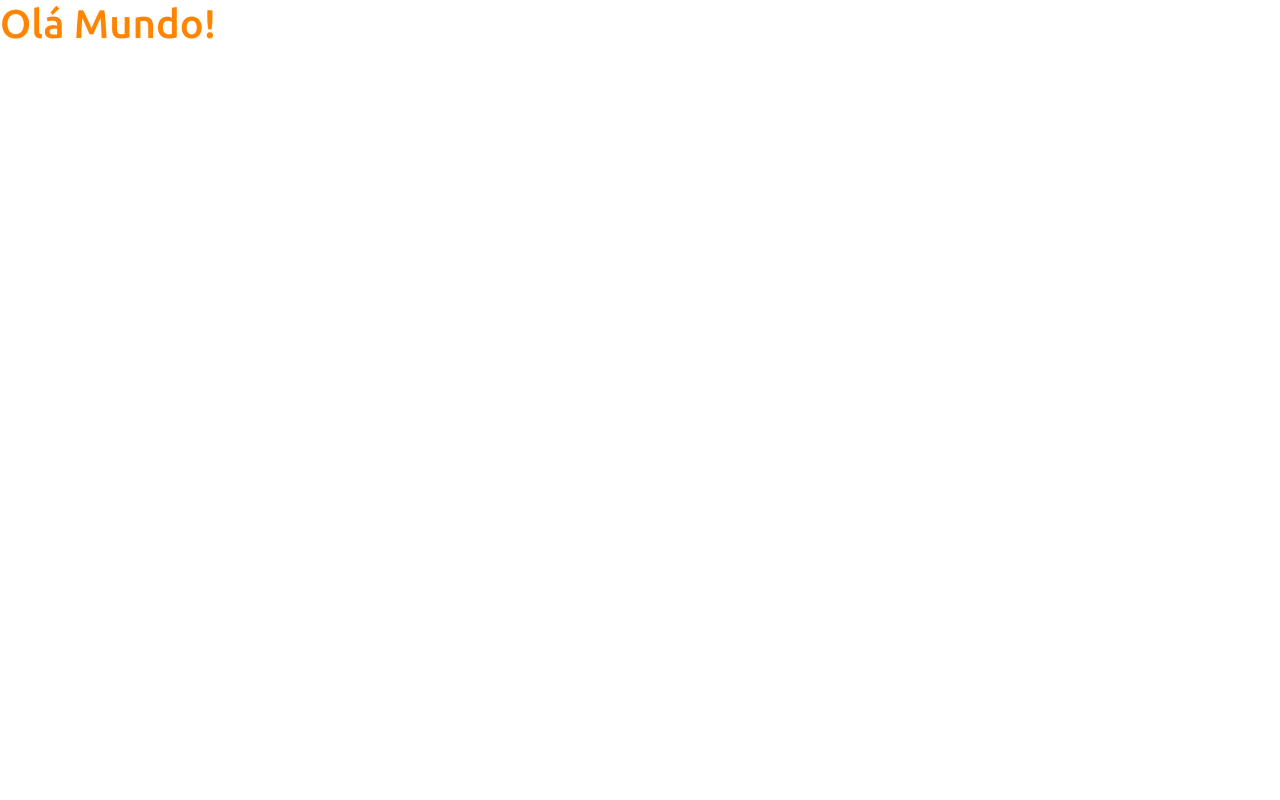
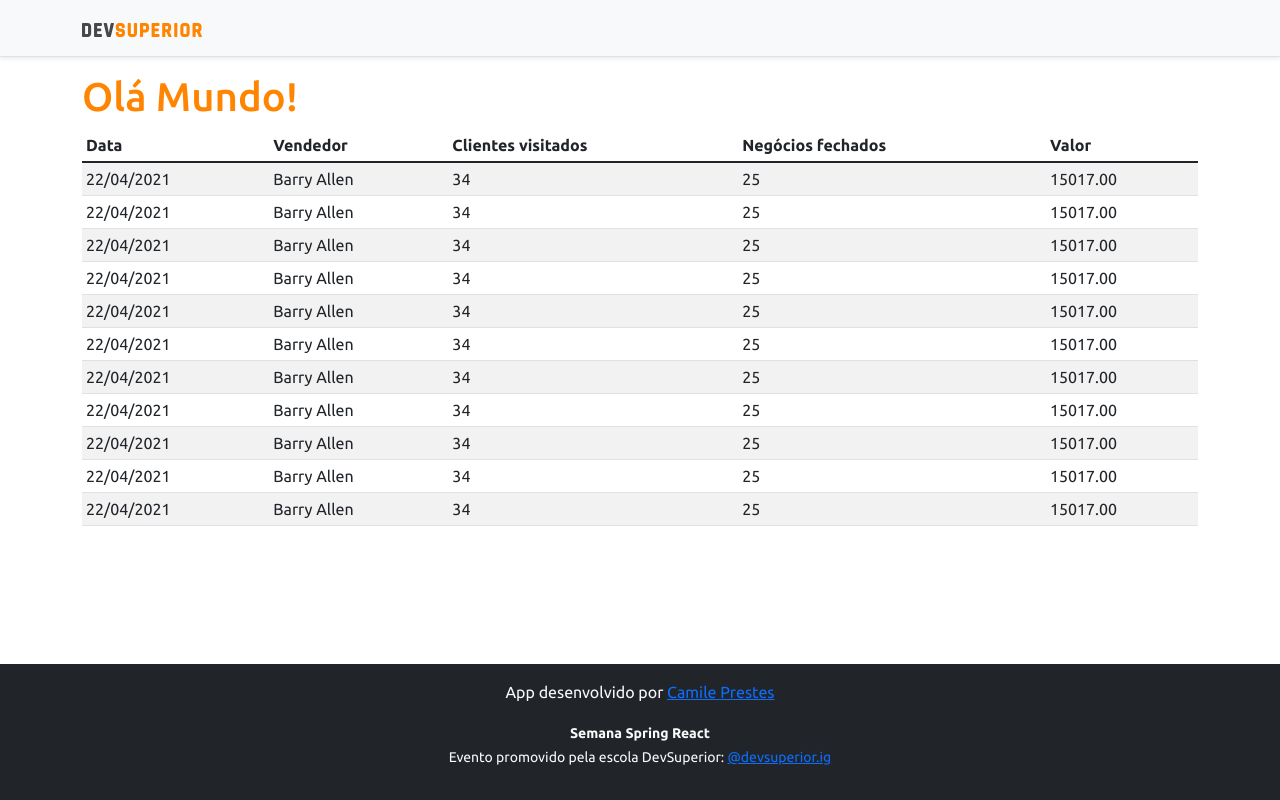
Before and after one commit to camileprestes/projeto-sds4, a React (Create React App) app in the folder frontend/: page / in a window 1280 px wide. Built offline with nearby package versions, Linux system fonts and the light colour scheme.

Commit message:
Basic static components

```diff
--- a/frontend/public/index.html
+++ b/frontend/public/index.html
@@ -7,37 +7,12 @@
     <meta name="theme-color" content="#000000" />
     <meta
       name="description"
-      content="Web site created using create-react-app"
+      content="Esse app foi desenvolvido na Semana de Spring React"
     />
-    <link rel="apple-touch-icon" href="%PUBLIC_URL%/logo192.png" />
-    <!--
-      manifest.json provides metadata used when your web app is installed on a
-      user's mobile device or desktop. See https://developers.google.com/web/fundamentals/web-app-manifest/
-    -->
-    <link rel="manifest" href="%PUBLIC_URL%/manifest.json" />
-    <!--
-      Notice the use of %PUBLIC_URL% in the tags above.
-      It will be replaced with the URL of the `public` folder during the build.
-      Only files inside the `public` folder can be referenced from the HTML.
-
-      Unlike "/favicon.ico" or "favicon.ico", "%PUBLIC_URL%/favicon.ico" will
-      work correctly both with client-side routing and a non-root public URL.
-      Learn how to configure a non-root public URL by running `npm run build`.
-    -->
-    <title>React App</title>
+    <title>DSVendas</title>
   </head>
   <body>
-    <noscript>You need to enable JavaScript to run this app.</noscript>
+    <noscript>Você precisa habilitar o JavaScript para rodar esse app.</noscript>
     <div id="root"></div>
-    <!--
-      This HTML file is a template.
-      If you open it directly in the browser, you will see an empty page.
-
-      You can add webfonts, meta tags, or analytics to this file.
-      The build step will place the bundled scripts into the <body> tag.
-
-      To begin the development, run `npm start` or `yarn start`.
-      To create a production bundle, use `npm run build` or `yarn build`.
-    -->
   </body>
 </html>
--- a/frontend/src/App.tsx
+++ b/frontend/src/App.tsx
@@ -1,10 +1,19 @@
+import DataTable from 'components/DataTable';
+import Footer from 'components/Footer';
+import NavBar from 'components/NavBar';
 import React from 'react';
 
 function App() {
   return (
-    <div>
-     <h1 className="text-primary">Olá Mundo!</h1>
-    </div>
+    <>
+      <NavBar />
+      <div className="container">
+        <h1 className="text-primary">Olá Mundo!</h1>
+
+        <DataTable />
+      </div>
+      <Footer />
+    </>
   );
 }
 
--- /dev/null
+++ b/frontend/src/components/DataTable/index.tsx
@@ -0,0 +1,90 @@
+const DataTable = () => {
+    return (
+        <div className="table-responsive">
+            <table className="table table-striped table-sm">
+                <thead>
+                    <tr>
+                        <th>Data</th>
+                        <th>Vendedor</th>
+                        <th>Clientes visitados</th>
+                        <th>Negócios fechados</th>
+                        <th>Valor</th>
+                    </tr>
+                </thead>
+                <tbody>
+                    <tr>
+                        <td>22/04/2021</td>
+                        <td>Barry Allen</td>
+                        <td>34</td>
+                        <td>25</td>
+                        <td>15017.00</td>
+                    </tr>
+                    <tr>
+                        <td>22/04/2021</td>
+                        <td>Barry Allen</td>
+                        <td>34</td>
+                        <td>25</td>
+                        <td>15017.00</td>
+                    </tr> <tr>
+                        <td>22/04/2021</td>
+                        <td>Barry Allen</td>
+                        <td>34</td>
+                        <td>25</td>
+                        <td>15017.00</td>
+                    </tr> <tr>
+                        <td>22/04/2021</td>
+                        <td>Barry Allen</td>
+                        <td>34</td>
+                        <td>25</td>
+                        <td>15017.00</td>
+                    </tr> <tr>
+                        <td>22/04/2021</td>
+                        <td>Barry Allen</td>
+                        <td>34</td>
+                        <td>25</td>
+                        <td>15017.00</td>
+                    </tr> <tr>
+                        <td>22/04/2021</td>
+                        <td>Barry Allen</td>
+                        <td>34</td>
+                        <td>25</td>
+                        <td>15017.00</td>
+                    </tr> <tr>
+                        <td>22/04/2021</td>
+                        <td>Barry Allen</td>
+                        <td>34</td>
+                        <td>25</td>
+                        <td>15017.00</td>
+                    </tr> <tr>
+                        <td>22/04/2021</td>
+                        <td>Barry Allen</td>
+                        <td>34</td>
+                        <td>25</td>
+                        <td>15017.00</td>
+                    </tr> <tr>
+                        <td>22/04/2021</td>
+                        <td>Barry Allen</td>
+                        <td>34</td>
+                        <td>25</td>
+                        <td>15017.00</td>
+                    </tr> <tr>
+                        <td>22/04/2021</td>
+                        <td>Barry Allen</td>
+                        <td>34</td>
+                        <td>25</td>
+                        <td>15017.00</td>
+                    </tr> <tr>
+                        <td>22/04/2021</td>
+                        <td>Barry Allen</td>
+                        <td>34</td>
+                        <td>25</td>
+                        <td>15017.00</td>
+                    </tr>
+                </tbody>
+            </table>
+        </div>
+
+    );
+}
+
+export default DataTable;
--- /dev/null
+++ b/frontend/src/components/Footer/index.tsx
@@ -0,0 +1,13 @@
+const Footer = () => {
+    return (
+        <footer className="footer mt-auto py-3 bg-dark">
+            <div className="container">
+                <p className="text-light">App desenvolvido por <a href="https://github.com/camileprestes" target="_blank" rel="noreferrer">Camile Prestes</a></p>
+                <p className="text-light"><small><strong>Semana Spring React</strong><br />
+                    Evento promovido pela escola DevSuperior: <a href="https://instagram.com/devsuperior.ig" target="_blank" rel="noreferrer">@devsuperior.ig</a></small></p>
+            </div>
+        </footer>
+    );
+}
+
+export default Footer;
--- /dev/null
+++ b/frontend/src/components/NavBar/index.tsx
@@ -0,0 +1,16 @@
+import ImgDsDark from 'assets/img/ds-dark.svg'
+
+const NavBar = () => {
+    return (
+        <div className="d-flex flex-column flex-md-row align-items-center p-3 px-md-4 mb-3 bg-light border-bottom shadow-sm">
+            <div className="container">
+                <nav className="my-2 my-md-0 mr-md-3">
+                    <img src={ImgDsDark} alt="DevSuperior" width="120" />
+                </nav>
+            </div>
+        </div>
+
+    );
+}
+
+export default NavBar;
```
Also changed, not shown: frontend/src/assets/img/ds-dark.svg (added).
